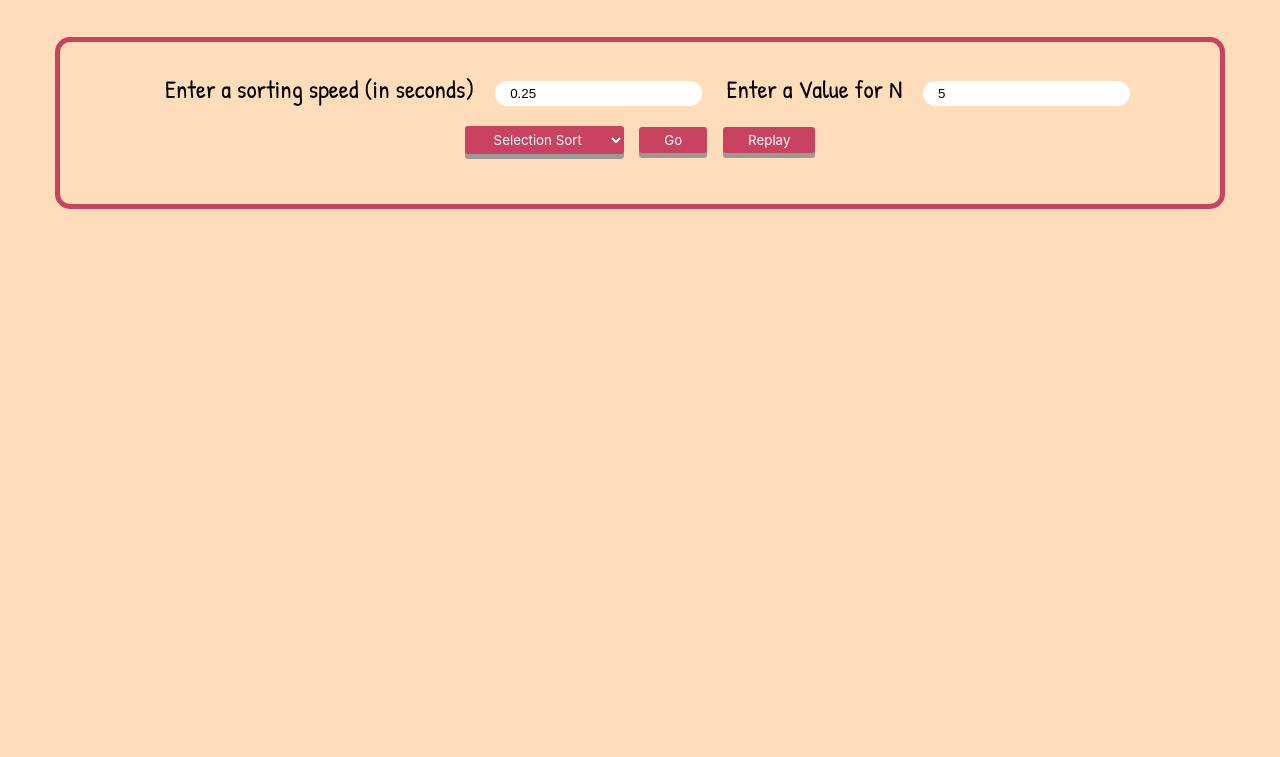
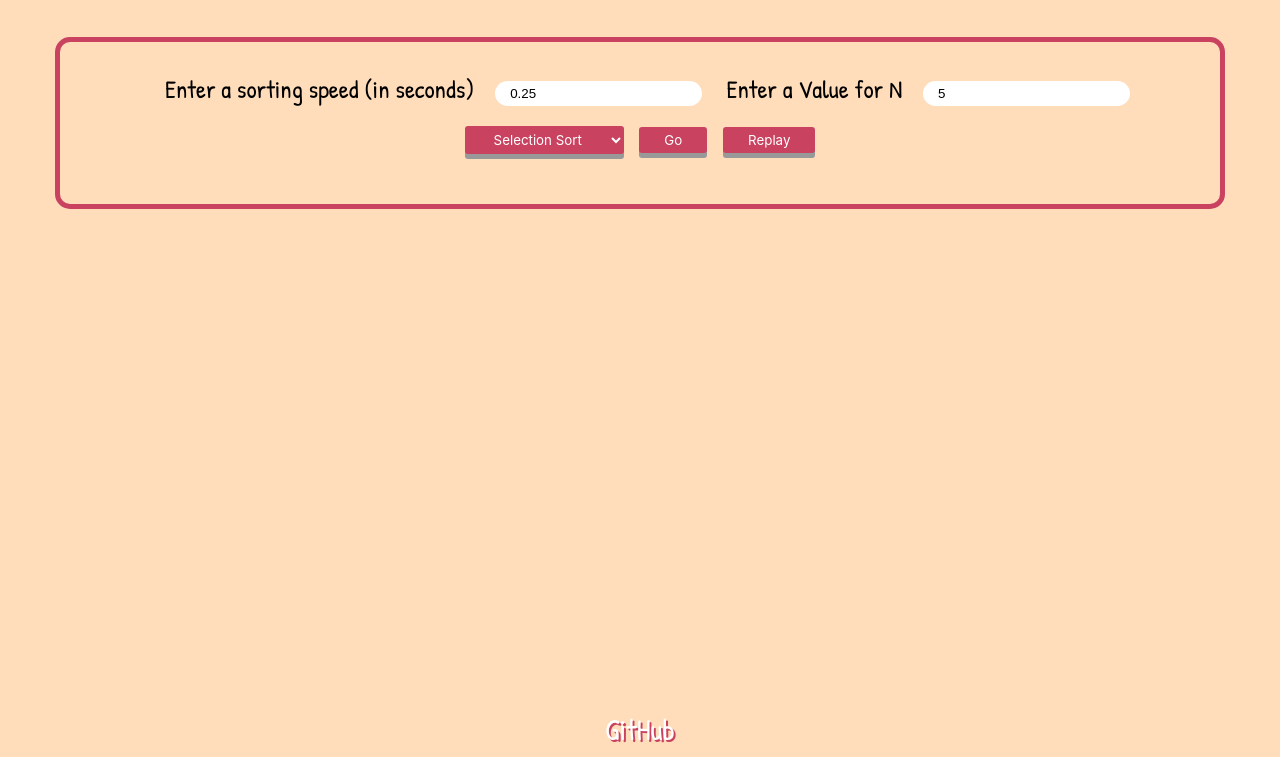
Before and after one commit to Tann1/SortingViz, a plain HTML site: page index.html in a window 1280 px wide. Shown: the part 126-883 px from the top of the page. Before the commit the page ends 843 px from the top, so only its background shows below. Drawn offline with Linux system fonts and the light colour scheme.

Commit message:
final touches

```diff
--- a/index.html
+++ b/index.html
@@ -31,6 +31,7 @@
             </div>
             </div>
             <canvas class='zdog-canvas' width='1000' height='500'></canvas>
+            <a href="https://github.com/Tann1/SortingViz">GitHub</a>
         </main>
         <script src="./script.js" type="module"></script>
     </body>
--- a/style.css
+++ b/style.css
@@ -18,6 +18,17 @@ h1 {
     font-size: 60px;
     color: white;
     text-shadow: 2px 5px var(--textColor);
+}
+
+a {
+    font-size: 30px;
+    text-decoration: none;
+    color: white;
+    text-shadow: 2px 2px var(--textColor);
+}
+
+a:hover {
+    color: var(--disabledColor);
 }
 
 #nBarsInput {
```
Also changed, not shown: 1 other file.
